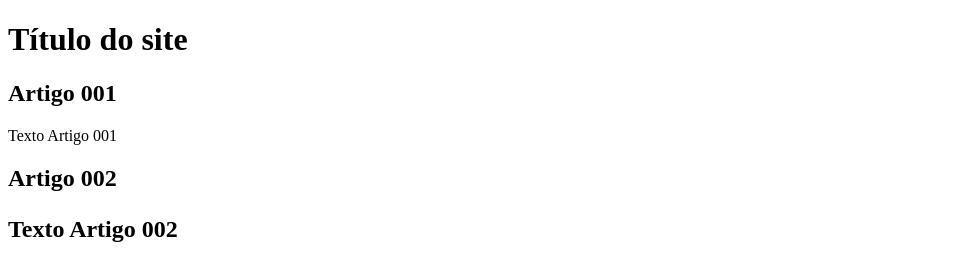
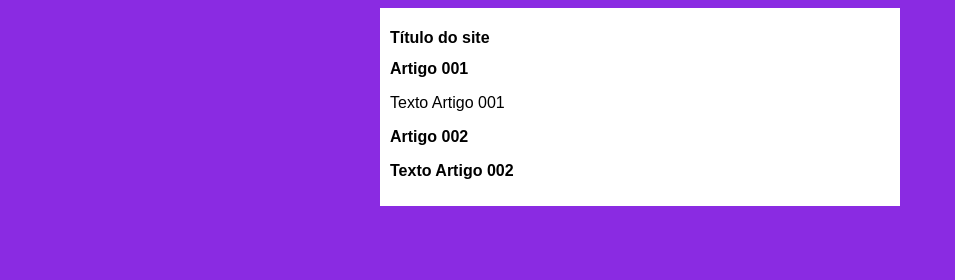
Before and after one commit to emanuelcop3/portifolio-site, a plain HTML site: page index.html in a window 1280 px wide. Shown: the whole page, without its empty margins (0-955 px from the left). Drawn offline with Linux system fonts and the light colour scheme.

Commit message:
design iniciado

```diff
--- /dev/null
+++ b/estilos/style.css
@@ -0,0 +1,17 @@
+*{
+    font-family: Arial, Helvetica, sans-serif;
+    font-size: 16px;
+}
+
+body {
+    background-color: blueviolet;
+}
+
+
+main{
+    background-color: white;
+    width: 500px;
+    margin: auto;
+    padding: 10px;
+    box-shadow: 3px 3px 5px rgb(56, 18, 18)4, 79, 79);
+}
--- a/index.html
+++ b/index.html
@@ -5,6 +5,7 @@
     <meta http-equiv="X-UA-Compatible" content="IE=edge">
     <meta name="viewport" content="width=device-width, initial-scale=1.0">
     <title>Título do Site</title>
+    <link rel="stylesheet" href="estilos/style.css">
 </head>
 <body>
     <main>
```
